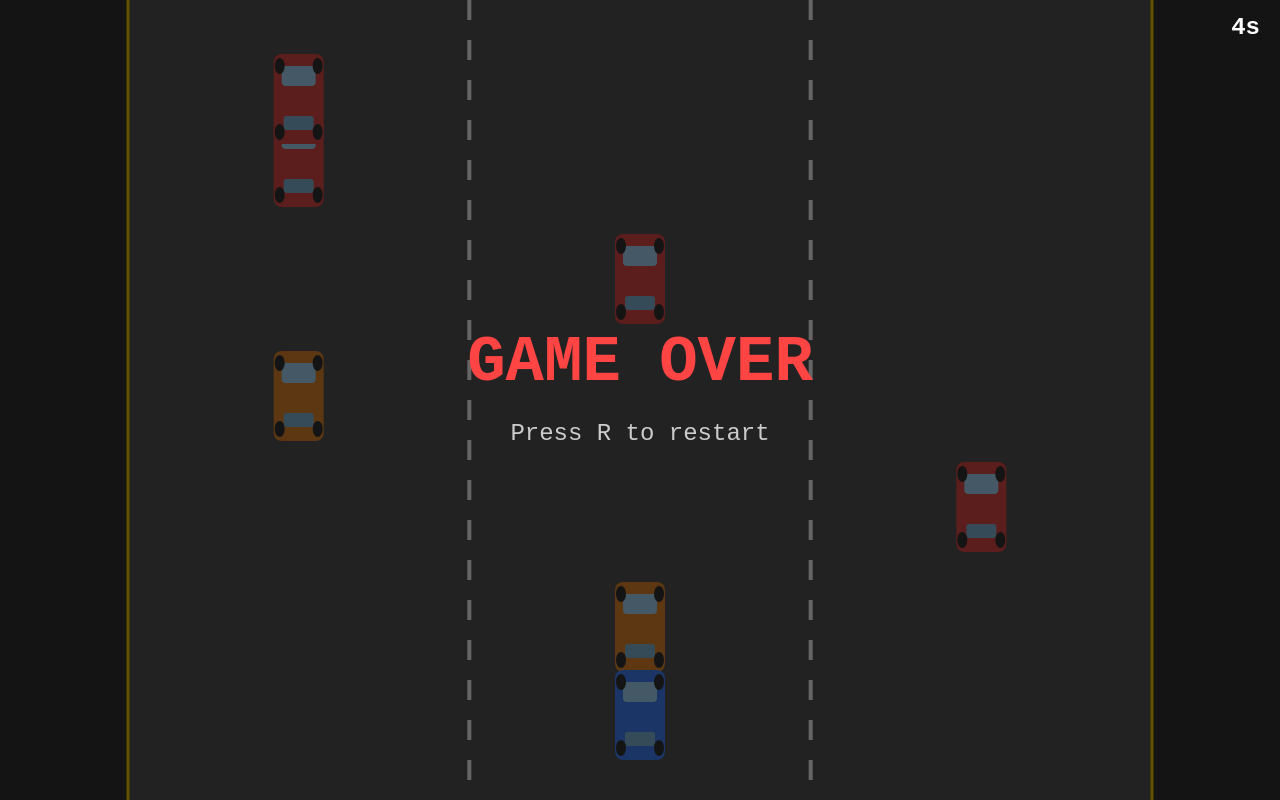
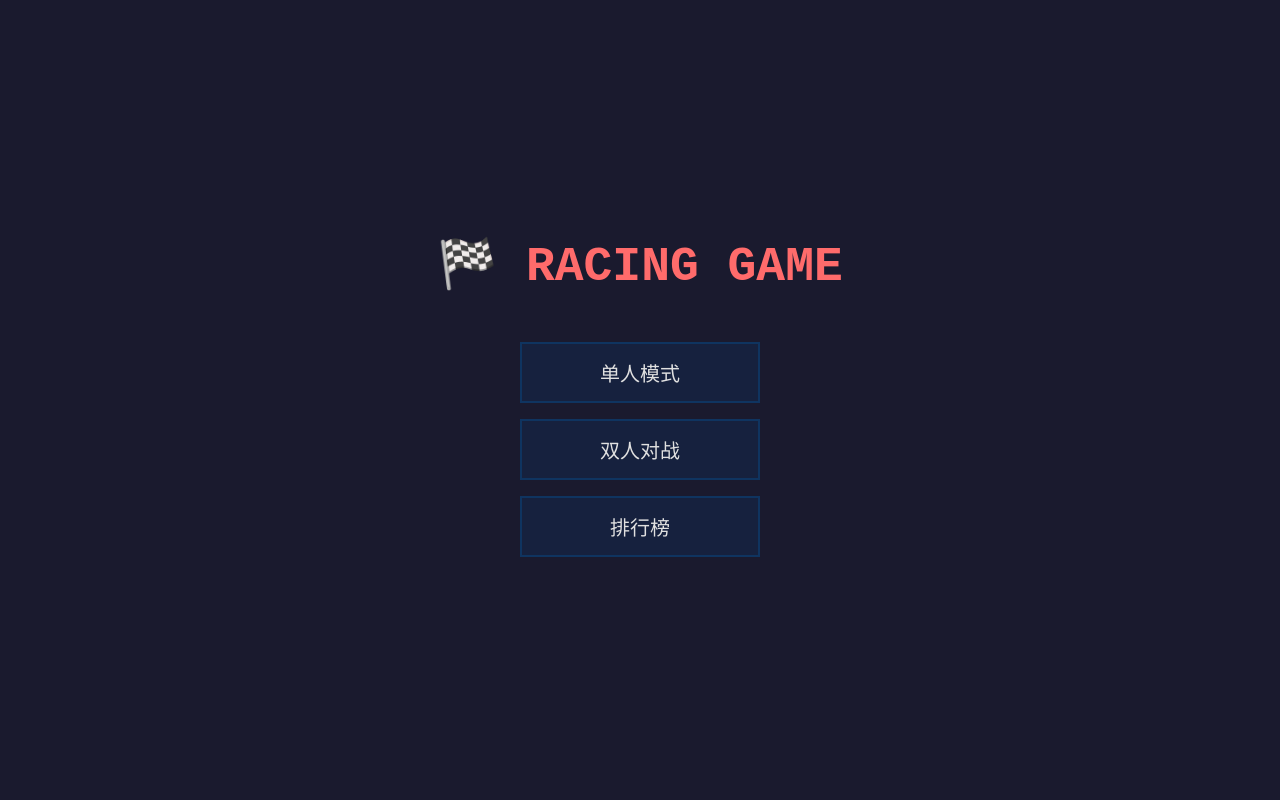
Before and after one commit to kaiIvring/Vibe, a plain HTML site: page racing_game_v2/index.html in a window 1280 px wide. Drawn offline with Linux system fonts and the light colour scheme.

Commit message:
feat(v2): scaffold HTML, CSS, UI screens, GameInstance skeleton, game loop

```diff
--- a/racing_game_v2/index.html
+++ b/racing_game_v2/index.html
@@ -6,240 +6,190 @@
   <title>Racing Game</title>
   <style>
     * { margin: 0; padding: 0; box-sizing: border-box; }
-    html, body { width: 100%; height: 100%; overflow: hidden; background: #222; }
-    canvas { display: block; }
-    #score {
-      position: fixed; top: 16px; right: 20px;
-      color: #fff; font: bold 24px/1 monospace;
-      z-index: 10; user-select: none;
+    html, body { width: 100%; height: 100%; overflow: hidden; background: #111; font-family: monospace; }
+
+    #menu {
+      position: fixed; inset: 0; display: flex; flex-direction: column;
+      align-items: center; justify-content: center; background: #1a1a2e; z-index: 100;
     }
+    #menu h1 { color: #ff6b6b; font-size: 48px; margin-bottom: 40px; }
+    #menu button {
+      width: 240px; padding: 14px; margin: 8px; font-size: 20px;
+      background: #16213e; color: #e0e0e0; border: 2px solid #0f3460;
+      cursor: pointer; font-family: monospace;
+    }
+    #menu button:hover { background: #0f3460; border-color: #e94560; }
+
+    canvas { display: none; }
+    #gameCanvas.show { display: block; }
+
+    #dualContainer { display: none; width: 100%; height: 100%; }
+    #dualContainer.show { display: flex; }
+    #dualContainer canvas { flex: 1; height: 100%; }
+
+    #result {
+      position: fixed; inset: 0; display: none; flex-direction: column;
+      align-items: center; justify-content: center; background: rgba(0,0,0,0.85); z-index: 100;
+    }
+    #result.show { display: flex; }
+    #result h2 { color: #ff4444; font-size: 48px; margin-bottom: 20px; }
+    #result p { color: #ccc; font-size: 24px; margin: 8px; }
+    #result button { margin-top: 30px; padding: 12px 40px; font-size: 20px; cursor: pointer; background: #16213e; color: #e0e0e0; border: 2px solid #0f3460; font-family: monospace; }
+
+    #leaderboard {
+      position: fixed; inset: 0; display: none; flex-direction: column;
+      align-items: center; justify-content: center; background: rgba(0,0,0,0.9); z-index: 100;
+    }
+    #leaderboard.show { display: flex; }
+    #leaderboard h2 { color: #ffd700; font-size: 36px; margin-bottom: 20px; }
+    #leaderboard ol { color: #ccc; font-size: 20px; list-style: decimal; padding-left: 30px; }
+    #leaderboard li { margin: 6px 0; }
+    #leaderboard button { margin: 10px; padding: 8px 24px; font-size: 16px; cursor: pointer; background: #16213e; color: #e0e0e0; border: 2px solid #0f3460; font-family: monospace; }
   </style>
 </head>
 <body>
+  <div id="menu">
+    <h1>🏁 RACING GAME</h1>
+    <button onclick="setMode('single')">单人模式</button>
+    <button onclick="setMode('dual')">双人对战</button>
+    <button onclick="showLeaderboard()">排行榜</button>
+  </div>
+
   <canvas id="gameCanvas"></canvas>
-  <div id="score">0</div>
+
+  <div id="dualContainer">
+    <canvas id="gameCanvas1"></canvas>
+    <canvas id="gameCanvas2"></canvas>
+  </div>
+
+  <div id="result">
+    <h2 id="resultTitle">GAME OVER</h2>
+    <p id="resultScores"></p>
+    <p id="resultVerdict"></p>
+    <button onclick="showMenu()">返回主菜单</button>
+  </div>
+
+  <div id="leaderboard">
+    <h2>排行榜 TOP 10</h2>
+    <ol id="lbList"></ol>
+    <button onclick="clearLeaderboard()">清空</button>
+    <button onclick="hideLeaderboard()">关闭</button>
+  </div>
+
   <script>
-    const canvas = document.getElementById('gameCanvas');
-    const ctx = canvas.getContext('2d');
-    const scoreEl = document.getElementById('score');
+    const keys = {};
+    let gameMode = 'menu';
+    let instances = [];
 
-    if (!ctx.roundRect) {
-      CanvasRenderingContext2D.prototype.roundRect = function (x, y, w, h, r) {
-        this.moveTo(x + r, y);
-        this.arcTo(x + w, y, x + w, y + h, r);
-        this.arcTo(x + w, y + h, x, y + h, r);
-        this.arcTo(x, y + h, x, y, r);
-        this.arcTo(x, y, x + w, y, r);
-        return this;
-      };
+    function showMenu() {
+      gameMode = 'menu';
+      instances = [];
+      hideAllScreens();
+      document.getElementById('menu').style.display = 'flex';
     }
 
-    function resize() {
-      canvas.width = window.innerWidth;
-      canvas.height = window.innerHeight;
-    }
-    window.addEventListener('resize', resize);
-    resize();
-
-    const LANE_COUNT = 3;
-    const CAR_WIDTH = 50;
-    const CAR_HEIGHT = 90;
-    const BASE_SPEED = 3;
-    const MAX_SPEED = 10;
-    const SPAWN_INTERVAL = 40;
-
-    let state = 'playing';
-    let score = 0;
-    let frame = 0;
-    let obstacles = [];
-
-    const player = {
-      x: 0, y: 0, w: CAR_WIDTH, h: CAR_HEIGHT,
-      speed: 5
-    };
-    const keys = {};
-
-    function resetPlayer() {
-      player.x = (canvas.width - player.w) / 2;
-      player.y = canvas.height - player.h - 40;
-    }
-    resetPlayer();
-
-    function resetGame() {
-      state = 'playing';
-      score = 0;
-      frame = 0;
-      obstacles = [];
-      resetPlayer();
+    function onGameOver(instance) {
     }
 
-    function getRoadBounds() {
-      return {
-        left: canvas.width * 0.1,
-        right: canvas.width * 0.9,
-        width: canvas.width * 0.8
-      };
+    function hideLeaderboard() {
+      document.getElementById('leaderboard').classList.remove('show');
     }
 
-    function spawnObstacle() {
-      const road = getRoadBounds();
-      const laneWidth = road.width / LANE_COUNT;
-
-      const lane = Math.floor(Math.random() * LANE_COUNT);
-      const x = road.left + lane * laneWidth + (laneWidth - CAR_WIDTH) / 2;
-      const speed = BASE_SPEED + Math.floor(score / 200);
-
-      obstacles.push({
-        x, y: -CAR_HEIGHT,
-        w: CAR_WIDTH, h: CAR_HEIGHT,
-        speed: Math.min(speed, MAX_SPEED),
-        color: Math.random() > 0.5 ? '#e64a4a' : '#e68a2e'
-      });
+    function showLeaderboard() {
+      hideAllScreens();
+      document.getElementById('leaderboard').classList.add('show');
     }
 
-    function updateObstacles() {
-      for (let i = obstacles.length - 1; i >= 0; i--) {
-        obstacles[i].y += obstacles[i].speed;
-        if (obstacles[i].y > canvas.height) {
-          obstacles.splice(i, 1);
-        }
+    function clearLeaderboard() {
+      document.getElementById('lbList').innerHTML = '';
+    }
+
+    function hideAllScreens() {
+      document.querySelectorAll('#menu, #gameCanvas, #dualContainer, #result, #leaderboard')
+        .forEach(el => el.classList.remove('show'));
+      document.getElementById('menu').style.display = 'none';
+    }
+
+    function setMode(mode) {
+      gameMode = mode;
+      hideAllScreens();
+
+      if (mode === 'single') {
+        document.getElementById('gameCanvas').classList.add('show');
+        const canvas = document.getElementById('gameCanvas');
+        resizeCanvas(canvas);
+        instances = [new GameInstance(canvas, { left: 'a', right: 'd' }, onGameOver)];
+        instances[0].start();
+      } else if (mode === 'dual') {
+        document.getElementById('dualContainer').classList.add('show');
+        const c1 = document.getElementById('gameCanvas1');
+        const c2 = document.getElementById('gameCanvas2');
+        resizeCanvas(c1);
+        resizeCanvas(c2);
+        instances = [
+          new GameInstance(c1, { left: 'a', right: 'd' }, onGameOver),
+          new GameInstance(c2, { left: 'ArrowLeft', right: 'ArrowRight' }, onGameOver)
+        ];
+        instances.forEach(i => i.start());
       }
     }
 
-    function drawCar(ctx, x, y, w, h, bodyColor) {
-      ctx.fillStyle = bodyColor;
-      ctx.beginPath();
-      ctx.roundRect(x, y, w, h, 8);
-      ctx.fill();
-      ctx.fillStyle = '#aaddff';
-      ctx.beginPath();
-      ctx.roundRect(x + 8, y + 12, w - 16, 20, 4);
-      ctx.fill();
-      ctx.fillStyle = '#88bbdd';
-      ctx.beginPath();
-      ctx.roundRect(x + 10, y + h - 28, w - 20, 14, 3);
-      ctx.fill();
-      ctx.fillStyle = '#333';
-      ctx.beginPath();
-      ctx.ellipse(x + 6, y + 12, 5, 8, 0, 0, Math.PI * 2);
-      ctx.fill();
-      ctx.beginPath();
-      ctx.ellipse(x + w - 6, y + 12, 5, 8, 0, 0, Math.PI * 2);
-      ctx.fill();
-      ctx.beginPath();
-      ctx.ellipse(x + 6, y + h - 12, 5, 8, 0, 0, Math.PI * 2);
-      ctx.fill();
-      ctx.beginPath();
-      ctx.ellipse(x + w - 6, y + h - 12, 5, 8, 0, 0, Math.PI * 2);
-      ctx.fill();
+    class GameInstance {
+      constructor(canvas, controls, onGameOver) {
+        this.canvas = canvas;
+        this.ctx = canvas.getContext('2d');
+        this.controls = controls;
+        this.onGameOver = onGameOver;
+        this.state = 'idle';
+        this.score = 0;
+        this.frame = 0;
+        this.player = { normalX: 0.5, normalY: 0.85, w: 0.08, h: 0.14, speed: 0.008 };
+        this.obstacles = [];
+        this.powerups = [];
+      }
+
+      reset() {}
+      start() { this.reset(); this.state = 'playing'; }
+      update() {}
+      draw() {}
+
+      get isOver() { return this.state === 'gameover'; }
     }
 
-    function updatePlayer() {
-      if (keys['ArrowLeft']) player.x -= player.speed;
-      if (keys['ArrowRight']) player.x += player.speed;
-      const road = getRoadBounds();
-      player.x = Math.max(road.left, Math.min(road.right - player.w, player.x));
+    function gameLoop() {
+      instances.forEach(inst => {
+        if (inst.state === 'playing') inst.update();
+        inst.draw();
+      });
+      requestAnimationFrame(gameLoop);
     }
 
+    function resizeCanvas(canvas) {
+      canvas.width = canvas.clientWidth || window.innerWidth;
+      canvas.height = canvas.clientHeight || window.innerHeight;
+    }
+
+    window.addEventListener('resize', () => {
+      document.querySelectorAll('canvas').forEach(resizeCanvas);
+    });
+
     document.addEventListener('keydown', e => {
-      if (e.key === 'ArrowLeft' || e.key === 'ArrowRight') {
-        e.preventDefault();
+      if (e.key === 'Escape') {
+        if (gameMode === 'single' || gameMode === 'dual') {
+          showMenu();
+        }
+      }
+      if ((e.key === 'r' || e.key === 'R') && gameMode === 'single') {
+        const inst = instances[0];
+        if (inst && inst.state === 'gameover') {
+          inst.start();
+          return;
+        }
       }
       keys[e.key] = true;
-      if (e.key === 'r' || e.key === 'R') {
-        if (state === 'gameover') resetGame();
-      }
     });
     document.addEventListener('keyup', e => { keys[e.key] = false; });
 
-    function rectsIntersect(a, b) {
-      return a.x < b.x + b.w &&
-             a.x + a.w > b.x &&
-             a.y < b.y + b.h &&
-             a.y + a.h > b.y;
-    }
-
-    function checkCollisions() {
-      for (const o of obstacles) {
-        if (rectsIntersect(player, o)) {
-          state = 'gameover';
-          break;
-        }
-      }
-    }
-
-    function update() {
-      if (state !== 'playing') return;
-      updatePlayer();
-      checkCollisions();
-      if (state === 'gameover') return;
-      score++;
-      scoreEl.textContent = Math.floor(score / 60) + 's';
-      frame++;
-      if (frame % Math.max(20, SPAWN_INTERVAL - Math.floor(score / 100)) === 0) spawnObstacle();
-      updateObstacles();
-    }
-
-    function draw() {
-      ctx.clearRect(0, 0, canvas.width, canvas.height);
-
-      // road background
-      ctx.fillStyle = '#333';
-      ctx.fillRect(0, 0, canvas.width, canvas.height);
-
-      const road = getRoadBounds();
-
-      // pavement
-      ctx.fillStyle = '#555';
-      ctx.fillRect(road.left, 0, road.width, canvas.height);
-
-      // lane markings
-      ctx.strokeStyle = '#fff';
-      ctx.lineWidth = 4;
-      ctx.setLineDash([20, 20]);
-      const laneWidth = road.width / LANE_COUNT;
-      for (let i = 1; i < LANE_COUNT; i++) {
-        const lx = road.left + i * laneWidth;
-        ctx.beginPath();
-        ctx.moveTo(lx, 0);
-        ctx.lineTo(lx, canvas.height);
-        ctx.stroke();
-      }
-      ctx.setLineDash([]);
-
-      // road edges
-      ctx.strokeStyle = '#ffcc00';
-      ctx.lineWidth = 3;
-      ctx.beginPath();
-      ctx.moveTo(road.left, 0); ctx.lineTo(road.left, canvas.height);
-      ctx.moveTo(road.right, 0); ctx.lineTo(road.right, canvas.height);
-      ctx.stroke();
-
-      obstacles.forEach(o => drawCar(ctx, o.x, o.y, o.w, o.h, o.color));
-      drawCar(ctx, player.x, player.y, player.w, player.h, '#4488ff');
-
-      if (state === 'gameover') {
-        ctx.fillStyle = 'rgba(0,0,0,0.6)';
-        ctx.fillRect(0, 0, canvas.width, canvas.height);
-
-        ctx.fillStyle = '#ff4444';
-        ctx.font = 'bold 64px monospace';
-        ctx.textAlign = 'center';
-        ctx.fillText('GAME OVER', canvas.width / 2, canvas.height / 2 - 20);
-
-        ctx.fillStyle = '#ccc';
-        ctx.font = '24px monospace';
-        ctx.fillText('Press R to restart', canvas.width / 2, canvas.height / 2 + 40);
-      }
-    }
-
-    function gameLoop() {
-      if (state === 'playing') {
-        update();
-      }
-      draw();
-      requestAnimationFrame(gameLoop);
-    }
     gameLoop();
   </script>
 </body>
```
